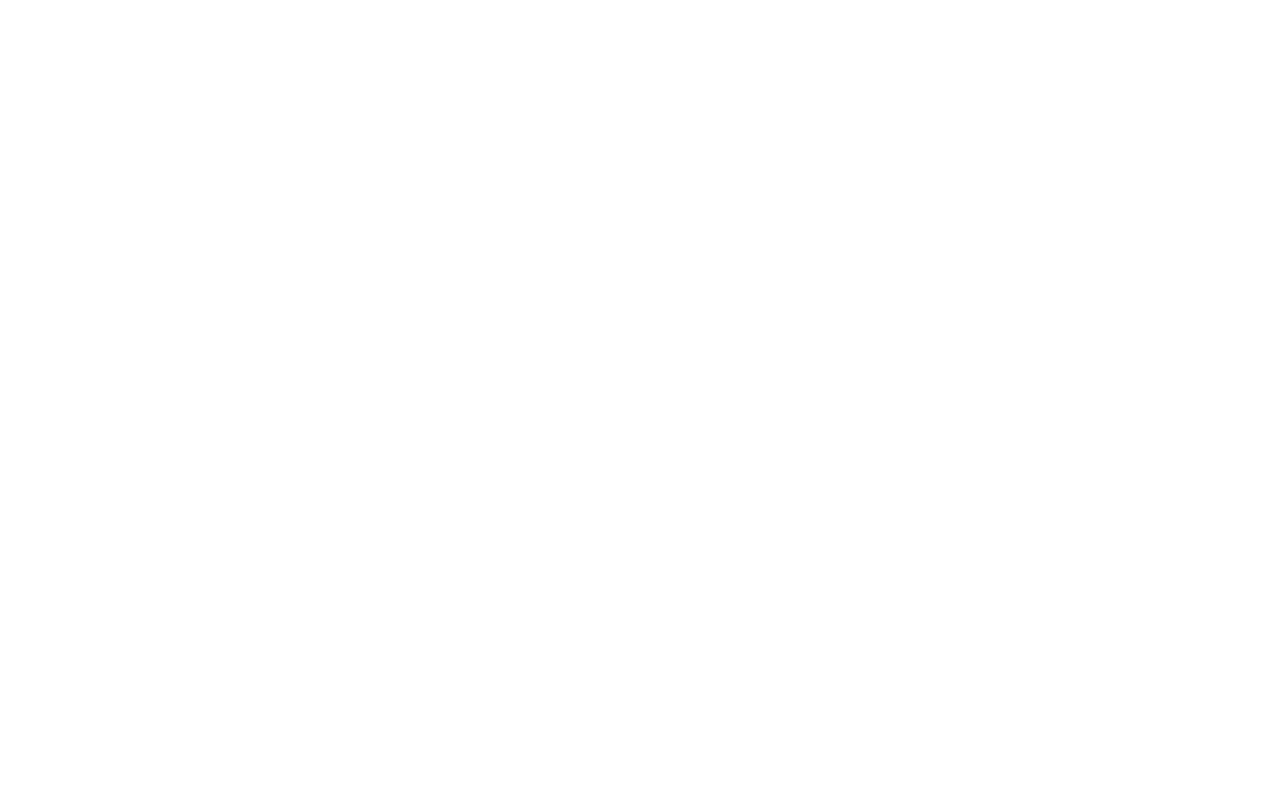
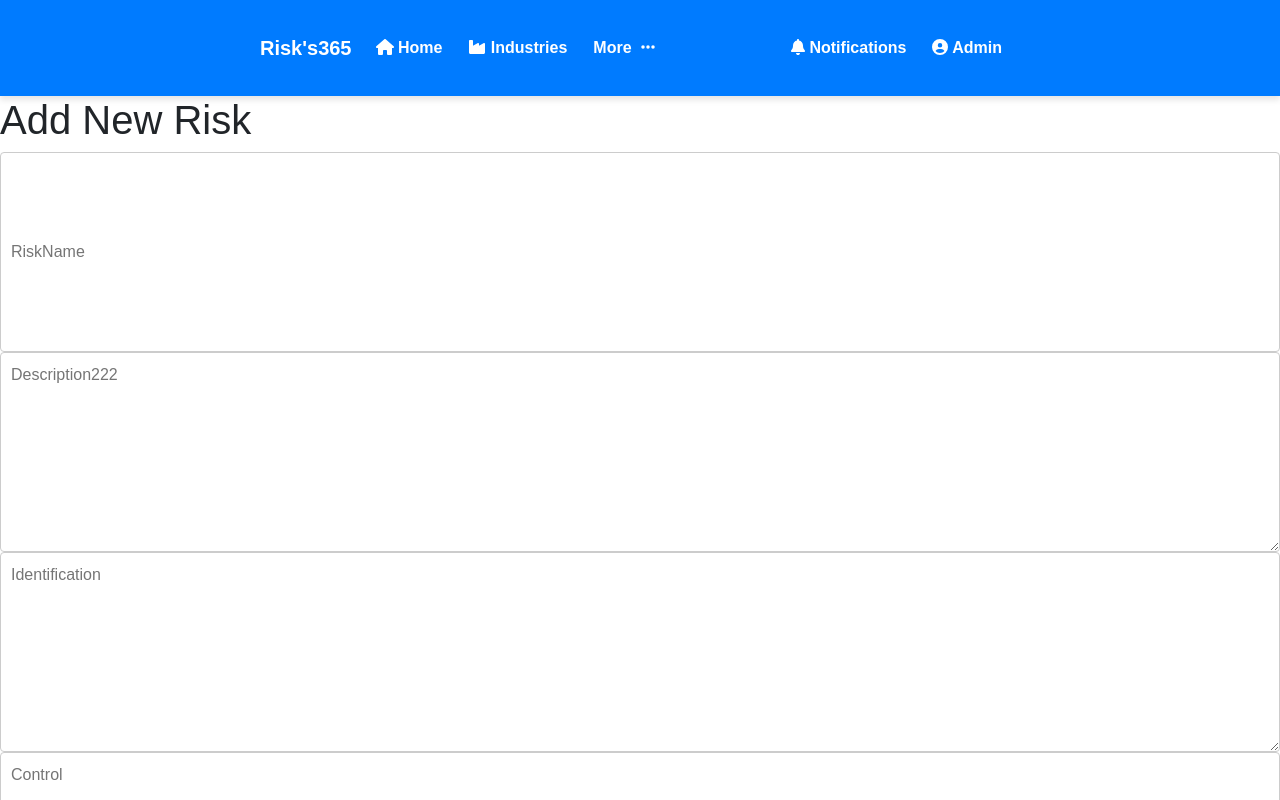
Before and after one commit to GRamaNagendra/365risk, a React (Create React App) app: page /#/add-risk in a window 1280 px wide. Before the commit this address led to /. Shown: the top 800 px of the page. Built offline with nearby package versions, Linux system fonts and the light colour scheme.

Commit message:
Updated routes and links for GitHub Pages deployment

```diff
--- a/src/App.js
+++ b/src/App.js
@@ -1,5 +1,5 @@
 import React from 'react';
-import { BrowserRouter as Router, Route, Routes } from 'react-router-dom';
+import { HashRouter as Router, Route, Routes } from 'react-router-dom';
 import Layout from './components/Layout';
 import Home from './components/Home';
 import IndustryDetails from './components/IndustryDetails';
@@ -18,12 +18,12 @@
   return (
     <Router>
       <Routes>
-        <Route path="/365risk/*" element={<Layout />}>
+        <Route path="/" element={<Layout />}>
           <Route index element={<Home />} />
-          <Route path="Uindustries" element={<Userinterface />} />
+          <Route path="uindustries" element={<Userinterface />} />
           <Route path="industries" element={<App2 />} />
           <Route path="risks" element={<Risks />} />
-          <Route path="Admin" element={<Admin />} />
+          <Route path="admin" element={<Admin />} />
           <Route path="industry/:id" element={<IndustryDetails />} />
           <Route path="uindustry/:id" element={<UIndustryDetails />} />
           <Route path="industry/:id/risk/:riskId" element={<RiskDetails />} />
@@ -31,7 +31,7 @@
           <Route path="add-risk" element={<AddRisk />} />
           <Route path="addindustry" element={<AddIndustry />} />
           <Route path="about" element={<AboutUs />} />
-          <Route path="Notifications" element={<Notifications />} />
+          <Route path="notifications" element={<Notifications />} />
         </Route>
       </Routes>
     </Router>
--- a/src/Industries.js
+++ b/src/Industries.js
@@ -124,7 +124,7 @@
             <ul className="industry-list">
                 {filteredIndustries.map((industry) => (
                     <div key={industry.id} className="industry-item">
-                        <Link to={`/365risk/industries/${industry.id}`}>
+                        <Link to={`/industries/${industry.id}`}>
                             <span>{industry.name}</span>
                         </Link>
                         {industry.imagePath && (
--- a/src/components/AddRisk.js
+++ b/src/components/AddRisk.js
@@ -23,7 +23,7 @@
       setControl('');
       setMitigation('');
       // Redirect to industry details page after adding risk
-      navigate(`//365risk/industry/${id}`);
+      navigate(`/industry/${id}`);
     } catch (error) {
       console.error('Error adding risk:', error);
     }
--- a/src/components/Admin.js
+++ b/src/components/Admin.js
@@ -34,7 +34,7 @@
       <ul className="industry-list">
         {industries.map((industry) => (
           <li key={industry.id}>
-            <Link to={`/365risk/industry/${industry.id}`}>
+            <Link to={`/industry/${industry.id}`}>
               {industry.name}
             </Link>
           </li>
--- a/src/components/IndustryDetails.js
+++ b/src/components/IndustryDetails.js
@@ -170,7 +170,7 @@
         ))}
       </Row>
       <div className="text-center my-4">
-        <Link to={`/365risk/industry/${id}/addRisk`}>
+        <Link to={`/industry/${id}/addRisk`}>
           <Button variant="success">Add New Risk</Button>
         </Link>
       </div>
--- a/src/components/IndustryList.js
+++ b/src/components/IndustryList.js
@@ -24,7 +24,7 @@
       <ul>
         {industries.map(industry => (
           <li key={industry.id}>
-            <Link to={`/365risk/industries/${industry.id}`}>{industry.name}</Link>
+            <Link to={`/industries/${industry.id}`}>{industry.name}</Link>
           </li>
         ))}
       </ul>
--- a/src/components/Layout.js
+++ b/src/components/Layout.js
@@ -28,7 +28,7 @@
         <>
             <Navbar expand="lg" className="navbar-custom sticky-top">
                 <Container>
-                    <Navbar.Brand as={Link} to="/365risk/" className="navbar-brand-custom">
+                    <Navbar.Brand as={Link} to="/" className="navbar-brand-custom">
                         Risk's365
                     </Navbar.Brand>
                     <Navbar.Toggle aria-controls="basic-navbar-nav">
@@ -38,26 +38,26 @@
                     </Navbar.Toggle>
                     <Navbar.Collapse id="basic-navbar-nav">
                         <Nav className={isMobile ? 'ms-auto mb-2 mb-lg-0' : 'me-auto mb-2 mb-lg-0'}>
-                            <Nav.Link as={Link} className="nav-link-custom" to="/365risk/">
+                            <Nav.Link as={Link} className="nav-link-custom" to="/">
                                 <FontAwesomeIcon icon={faHome} /> Home
                             </Nav.Link>
-                            <Nav.Link as={Link} className="nav-link-custom" to="/365risk/uindustries">
+                            <Nav.Link as={Link} className="nav-link-custom" to="/uindustries">
                                 <FontAwesomeIcon icon={faIndustry} /> Industries
                             </Nav.Link>
                             <NavDropdown title={<span>More <FontAwesomeIcon icon={faEllipsisH} /></span>} id="basic-nav-dropdown" className="nav-link-custom">
-                                <NavDropdown.Item as={Link} to="/365risk/about">
+                                <NavDropdown.Item as={Link} to="/about">
                                     <FontAwesomeIcon icon={faInfoCircle} /> About Us
                                 </NavDropdown.Item>
-                                <NavDropdown.Item as={Link} to="/365risk/risks">
+                                <NavDropdown.Item as={Link} to="/risks">
                                     <FontAwesomeIcon icon={faPlusCircle} /> Add Risk
                                 </NavDropdown.Item>
                             </NavDropdown>
                         </Nav>
                         <Nav className="ms-auto mb-2 mb-lg-0">
-                            <Nav.Link as={Link} to="/365risk/notifications" className="nav-link-custom">
+                            <Nav.Link as={Link} to="/notifications" className="nav-link-custom">
                                 <FontAwesomeIcon icon={faBell} /> Notifications
                             </Nav.Link>
-                            <Nav.Link as={Link} to="/365risk/admin" className="nav-link-custom">
+                            <Nav.Link as={Link} to="/admin" className="nav-link-custom">
                                 <FontAwesomeIcon icon={faUserCircle} /> Admin
                             </Nav.Link>
                         </Nav>
--- a/src/components/Risks.js
+++ b/src/components/Risks.js
@@ -34,7 +34,7 @@
       <ul className="industry-list">
         {industries.map((industry) => (
           <li key={industry.id}>
-            <Link to={`/365risk/industry/${industry.id}`}>
+            <Link to={`/industry/${industry.id}`}>
               {industry.name}
             </Link>
           </li>
--- a/src/components/UIndustryDetails.js
+++ b/src/components/UIndustryDetails.js
@@ -31,7 +31,7 @@
       <ul>
         {industry.risks.map((risk) => (
           <li key={risk.id}>
-            <Link to={`/365risk/industry/${id}/risk/${risk.id}`}>{risk.riskName}</Link>
+            <Link to={`/industry/${id}/risk/${risk.id}`}>{risk.riskName}</Link>
           </li>
         ))}
       </ul>
--- a/src/userinterface.js
+++ b/src/userinterface.js
@@ -24,7 +24,7 @@
       <ul className="industry-list">
         {industries.map((industry) => (
           <li key={industry.id} className="industry-item">
-            <Link to={`/365risk/uindustry/${industry.id}`}>
+            <Link to={`/uindustry/${industry.id}`}>
               <h3>{industry.name}</h3>
             </Link>
             <p>{industry.description}</p>
```
